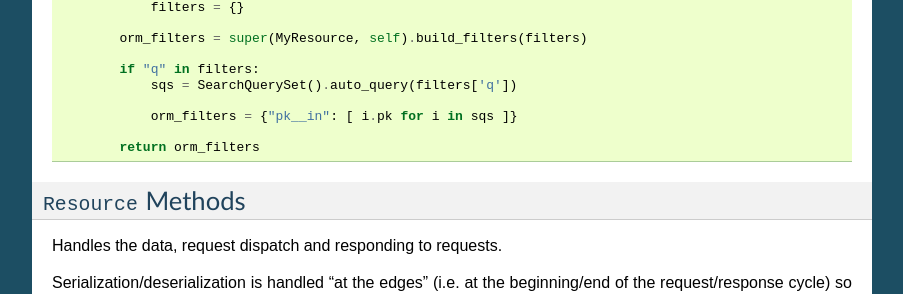
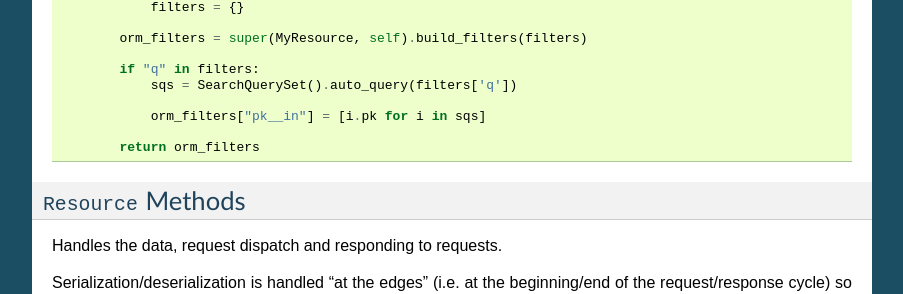
Before and after one commit to django-tastypie/django-tastypie, a Sphinx documentation site: the page built from docs/resources.rst, in a window 1280 px wide and 900 px high, scrolled down 11037 px. Shown: the part 151-445 px from the top of the window, without its empty margins (198-1101 px from the left). Built offline with Sphinx 7.4.7, drawn with Linux system fonts in a browser that asks for light colours; pages that are not in the unit, such as notebooks, are missing from menus.

```diff
--- a/docs/resources.rst
+++ b/docs/resources.rst
@@ -691,7 +691,7 @@ filter the queryset before processing a request::
             if "q" in filters:
                 sqs = SearchQuerySet().auto_query(filters['q'])
 
-                orm_filters = {"pk__in": [ i.pk for i in sqs ]}
+                orm_filters["pk__in"] = [i.pk for i in sqs]
 
             return orm_filters
 
```
